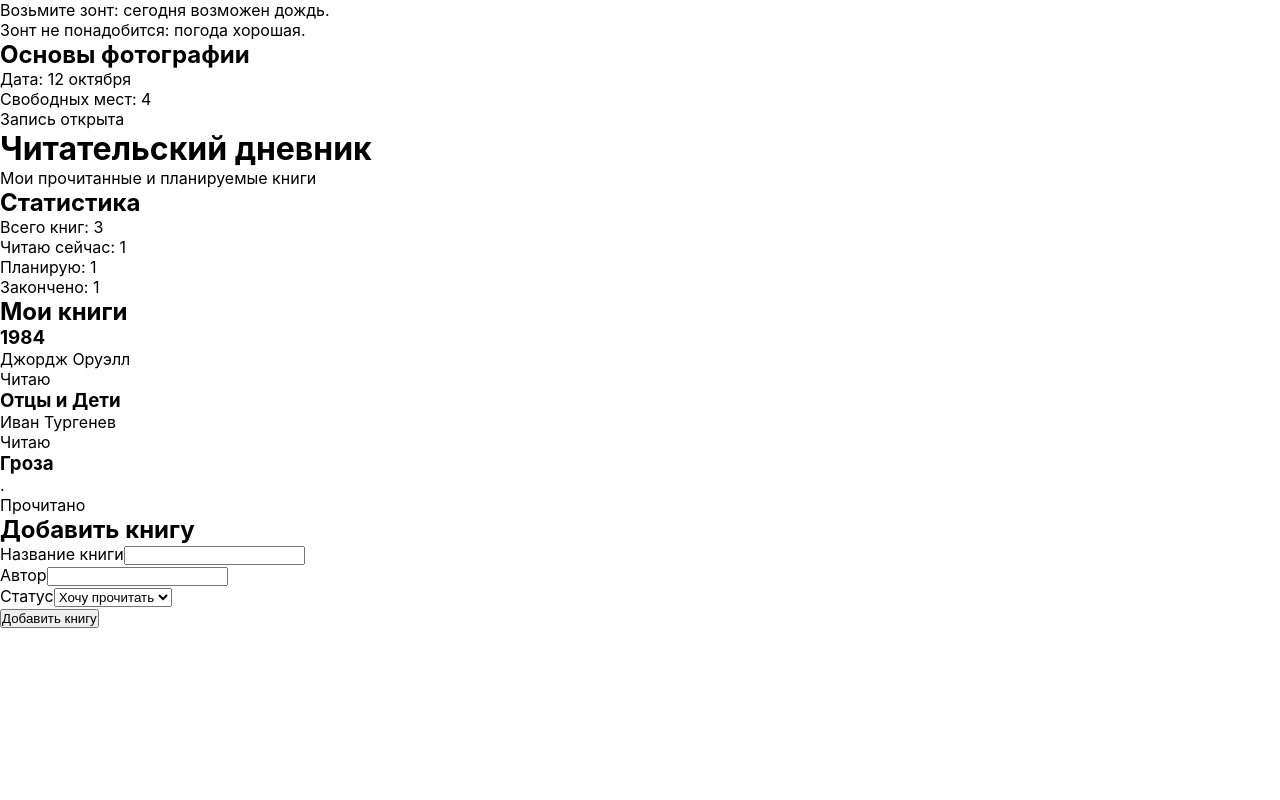
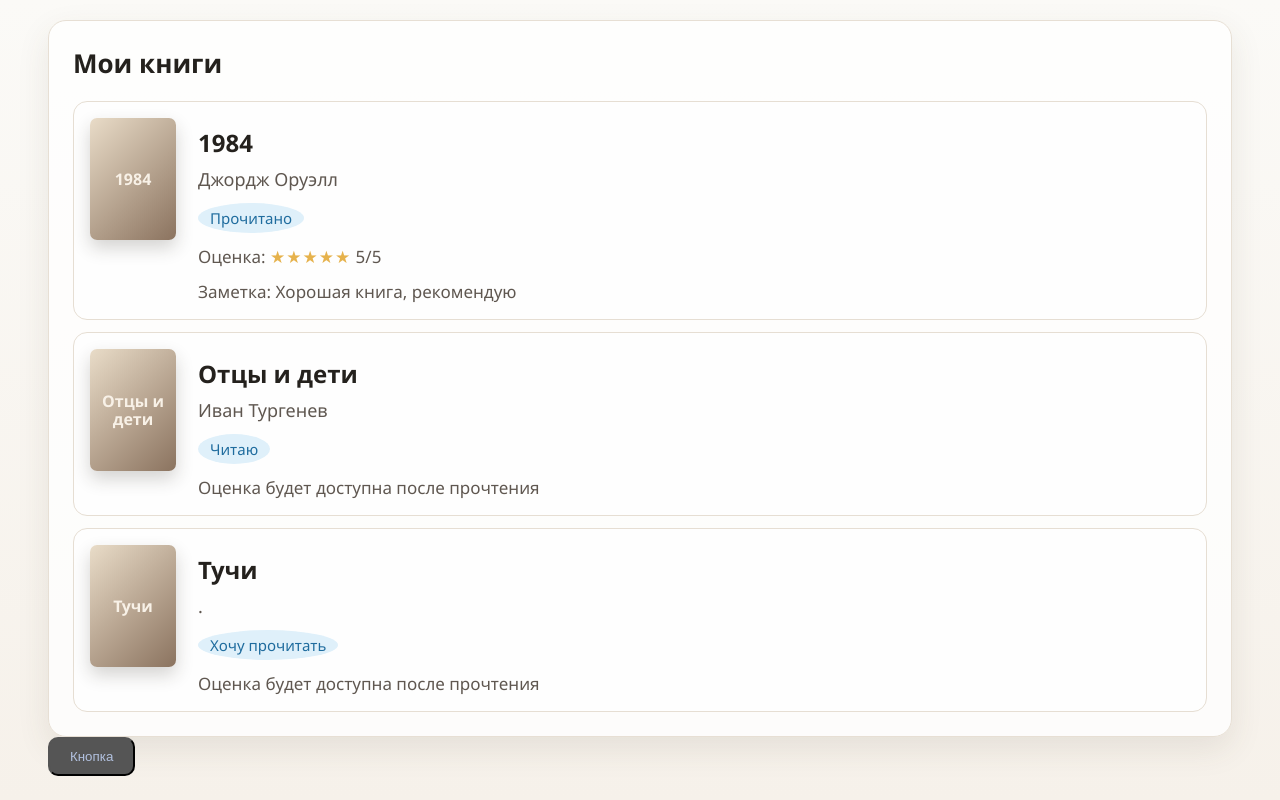
Before and after one commit to kamilagilmanova/readinglog, a React (Vite) app in the folder reading-diary/: page / in a window 1280 px wide. Built offline with nearby package versions, Linux system fonts and the light colour scheme.

Commit message:
Урок6

```diff
--- a/reading-diary/package.json
+++ b/reading-diary/package.json
@@ -10,6 +10,8 @@
     "preview": "vite preview"
   },
   "dependencies": {
+    "@emotion/react": "^11.14.0",
+    "@emotion/styled": "^11.14.1",
     "react": "^19.2.8",
     "react-dom": "^19.2.8"
   },
--- a/reading-diary/src/App.css
+++ b/reading-diary/src/App.css
@@ -23,3 +23,16 @@ img {
 body {
   font-family: "Inter", sans-serif;
 }
+
+body {
+  margin: 0;
+  background-color: #f8f6f2;
+  font-family: 'Segoe UI', Roboto, 'Helvetica Neue', Arial, sans-serif;
+  color: #333333;
+}
+
+main {
+  min-height: 100%;
+  padding: 40px 16px;
+  box-sizing: border-box;
+}
--- a/reading-diary/src/App.tsx
+++ b/reading-diary/src/App.tsx
@@ -1,88 +1,28 @@
+import { books } from "./data/books";
+import BookList from "./components/BookList/BookList";
 import "./App.css";
-import WeatherAdvice from "./components/WeatherAdvice";
-import WorkshopCard from "./components/WorkshopCard";
+import styled from "@emotion/styled";
+import StyledButtonDemo from "./practice/StyledButtonDemo";
+
+const Page = styled.div`
+  min-height: 100vh;
+  padding: 20px 48px;
+  background: linear-gradient(#fbfaf7, #f6f1ea);
+  color: #24211d;
+`;
+const Container = styled.div`
+  max-width: 1320px;
+  margin: 0 auto;
+`;
 
 function App() {
-  const pageTitle = "Читательский дневник";
-  const pageSubtitle = "Мои прочитанные и планируемые книги";
-  const totalBook = 3;
-  const readingBook = 1;
-  const completedBook = 1;
-
-  const plannedBook = totalBook - readingBook - completedBook;
-
   return (
-    <main className="page">
-      <WeatherAdvice />
-      <WorkshopCard />
-      <header className="page__header">
-        <h1 className="page__title">{pageTitle}</h1>
-        <p className="page__descr">{pageSubtitle}</p>
-      </header>
-      <section className="states">
-        <h2 className="stats__title">Статистика</h2>
-        <div className="stats__list">
-          <div className="stats__item">
-            <p>Всего книг: {totalBook}</p>
-          </div>
-          <div className="stats__item">
-            <p>Читаю сейчас: {readingBook}</p>
-          </div>
-          <div className="stats__item">
-            <p>Планирую: {plannedBook}</p>
-          </div>
-          <div className="stats__item">
-            <p>Закончено: {completedBook}</p>
-          </div>
-        </div>
-      </section>
-      <section className="books">
-        <h2 className="books__title">Мои книги</h2>
-        <ul className="books__list">
-          <li className="books__item">
-            <h3 className="books__name">1984</h3>
-            <p className="books__author">Джордж Оруэлл</p>
-            <p className="books__status">Читаю</p>
-          </li>
-          <li className="books__item">
-            <h3 className="books__name">Отцы и Дети</h3>
-            <p className="books__author">Иван Тургенев</p>
-            <p className="books__status">Читаю</p>
-          </li>
-          <li className="books__item">
-            <h3 className="books__name">Гроза</h3>
-            <p className="books__author">.</p>
-            <p className="books__status">Прочитано</p>
-          </li>
-        </ul>
-      </section>
-      <section className="new-book">
-        <h2>Добавить книгу</h2>
-
-        <form className="book-form">
-          <div className="book-form__field">
-            <label htmlFor="book-title">Название книги</label>
-            <input type="text" id="book-title" />
-          </div>
-
-          <div className="book-form__field">
-            <label htmlFor="book-author">Автор</label>
-            <input type="text" id="book-author" />
-          </div>
-
-          <div className="book-form__field">
-            <label htmlFor="book-status">Статус</label>
-            <select id="book-status">
-              <option value="want">Хочу прочитать</option>
-              <option value="reading">Читаю сейчас</option>
-              <option value="done">Прочитано</option>
-            </select>
-          </div>
-
-          <button type="submit">Добавить книгу</button>
-        </form>
-      </section>
-    </main>
+    <Page>
+      <Container>
+      <BookList books={books} />
+      <StyledButtonDemo/>
+      </Container>
+    </Page>
   );
 }
 
--- /dev/null
+++ b/reading-diary/src/components/BookCard/BookCard.css
@@ -0,0 +1,5 @@
+.book-card {
+margin: 8px 0
+font: size 24px;
+font-weight: 600
+}
--- /dev/null
+++ b/reading-diary/src/components/BookCard/BookCard.tsx
@@ -0,0 +1,110 @@
+import { type Book } from "../../types/book";
+import styled from "@emotion/styled";
+
+interface BookCardProps {
+  book: Book;
+}
+
+const Card = styled.article`
+  display: flex;
+  align-items: flex-start;
+  gap: 22px;
+  padding: 16px;
+  background-color: rgba(255, 255, 255, 0.7);
+  border: 1px solid #e6ded3;
+  border-radius: 14px;
+`;
+
+const Cover = styled.div`
+  display: flex;
+  flex-shrink: 0;
+  align-items: center;
+  justify-content: center;
+  width: 86px;
+  height: 122px;
+  padding: 10px;
+  color: #f8f1e7;
+  background: linear-gradient(135deg, #e9dcc8, #8b735f);
+  box-shadow: 0 8px 18px rgba(47, 39, 31, 0.2);
+  border-radius: 7px;
+`;
+
+const CoverTitle = styled.span`
+  font-weight: 600;
+  line-height: 1.15;
+  text-align: center;
+`;
+
+const Title = styled.h3`
+  margin: 8px 0;
+  font-size: 24px;
+  font-weight: 600;
+`;
+
+const Author = styled.p`
+  margin: 0 0 12px;
+  font-size: 18px;
+  color: #5f5750;
+`;
+
+const Badge = styled.span`
+  display: inline-flex;
+  align-items: center;
+  gap: 7px;
+  padding: 5px 12px;
+  font-size: 15px;
+  color: #1f6c9e;
+  background-color: #dff0fa;
+  border-radius: 50%;
+`;
+
+const Info = styled.p`
+  margin: 12px 0 0;
+  font-size: 17px;
+  color: #5f5750;
+`;
+
+const Stars = styled.span`
+  color: #e6b24c;
+  letter-spacing: 1px;
+`;
+
+const statusText = {
+  want: "Хочу прочитать",
+  reading: "Читаю",
+  done: "Прочитано",
+};
+
+export default function BookCard({ book }: BookCardProps) {
+  const rating = book.rating || 0;
+  const stars = "★".repeat(rating);
+
+  return (
+    <Card>
+      <Cover>
+        <CoverTitle>{book.title}</CoverTitle>
+      </Cover>
+
+      <div>
+        <Title>{book.title}</Title>
+        <Author>{book.author}</Author>
+
+        <Badge>{statusText[book.status]}</Badge>
+
+        {book.status === "done" ? (
+          <>
+            <Info>
+              Оценка: {"  "}
+              <Stars>{stars}</Stars>
+              {"  "}
+              {rating}/5
+            </Info>
+            {book.note && <Info>Заметка: {book.note}</Info>}
+          </>
+        ) : (
+          <Info>Оценка будет доступна после прочтения</Info>
+        )}
+      </div>
+    </Card>
+  );
+}
--- /dev/null
+++ b/reading-diary/src/components/BookList/BookList.css
@@ -0,0 +1,28 @@
+.book-list {
+  max-width: 600px;
+  margin: 0 auto;
+  padding: 24px;
+  background-color: #ffffff;
+  border-radius: 16px;
+  box-shadow: 0 4px 20px rgba(0, 0, 0, 0.05);
+}
+
+.book-list__title {
+  margin: 0 0 20px 0;
+  font-size: 24px;
+  font-weight: 700;
+  color: #111111;
+}
+
+.book-list__item {
+  display: flex;
+  flex-direction: column;
+  gap: 16px;
+}
+
+.book-list__empty {
+  font-size: 15px;
+  color: #888888;
+  text-align: center;
+  padding: 20px 0;
+}
--- /dev/null
+++ b/reading-diary/src/components/BookList/BookList.tsx
@@ -0,0 +1,48 @@
+import { type Book } from "../../types/book";
+import BookCard from "../BookCard/BookCard";
+// import "./BookList.css";
+import styled from "@emotion/styled";
+
+interface BookListProps {
+  books: Book[];
+}
+
+const Section = styled.section`
+  padding: 24px;
+  background-color: rgba(255, 255, 255, 0.8);
+  border: 1px solid #e7dfd4;
+  border-radius: 18px;
+  box-shadow: 0 12px 32px rgba(82, 68, 52, 0.1);
+`;
+
+const Title = styled.h2`
+  display: flex;
+  align-items: center;
+  gap: 12px;
+  margin: 0 0 20px;
+  font-size: 26px;
+  font-weight: 600;
+`;
+
+const List = styled.div`
+  display: flex;
+  flex-direction: column;
+  gap: 12px;
+`;
+
+export default function BookList({ books }: BookListProps) {
+  return (
+    <Section>
+      <Title>Мои книги</Title>
+      {books.length === 0 ? (
+        <p className="book-list__empty">Книг пока нет</p>
+      ) : (
+        <List>
+          {books.map((book) => (
+            <BookCard key={book.id} book={book} />
+          ))}
+        </List>
+      )}
+    </Section>
+  );
+}
--- /dev/null
+++ b/reading-diary/src/practice/StyledButtonDemo.tsx
@@ -0,0 +1,16 @@
+import styled from "@emotion/styled";
+
+const StyledButton = styled.button`
+  padding: 10px 20px;
+  color: #b2c1df;
+  background-color: #555555;
+  border-radius: 10px;
+
+  &:hover {
+    background-color: #222222;
+  }
+`;
+
+export default function StyledButtonDemo() {
+  return <StyledButton>Кнопка</StyledButton>;
+}
```
Also changed, not shown: 1 other file (tests, documents, lock files or other folders).
